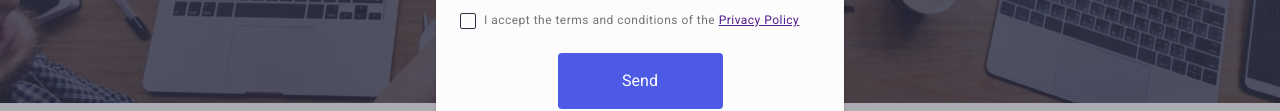
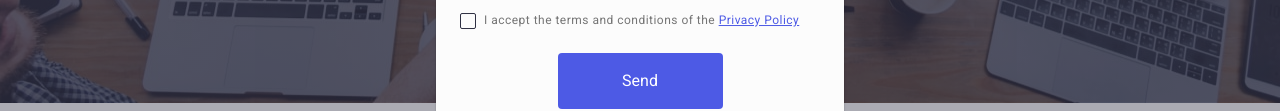
Before and after one commit to vern-gora/goit-markup-hw-06, a plain HTML site: page index.html in a window 1280 px wide. Both pictures are taken after a click on the button "Order Service". Shown: the part 570-681 px from the top of the page. Drawn offline with nearby package versions, Linux system fonts and the light colour scheme.

Commit message:
hw-6.1
add the other link color

```diff
--- a/css/style.css
+++ b/css/style.css
@@ -775,6 +775,11 @@ body {
   border: none;
 }
 
+.policy-link {
+  color: var(--primary-brand-color);
+  text-decoration: underline;
+}
+
 .modal-btn-wrap {
   display: flex;
   justify-content: center;
--- a/index.html
+++ b/index.html
@@ -429,7 +429,7 @@
                   <use href="./images/icons.svg#icon-check-mark"></use>
                 </svg>
               </span>
-              <p>I accept the terms and conditions of the <a href="">Privacy Policy</a></p>
+              <p>I accept the terms and conditions of the <a class="policy-link link" href="">Privacy Policy</a></p>
             </label>
           </div>
           <div class="modal-btn-wrap"><button class="modal-send-btn" type="submit">Send</button></div>
```
